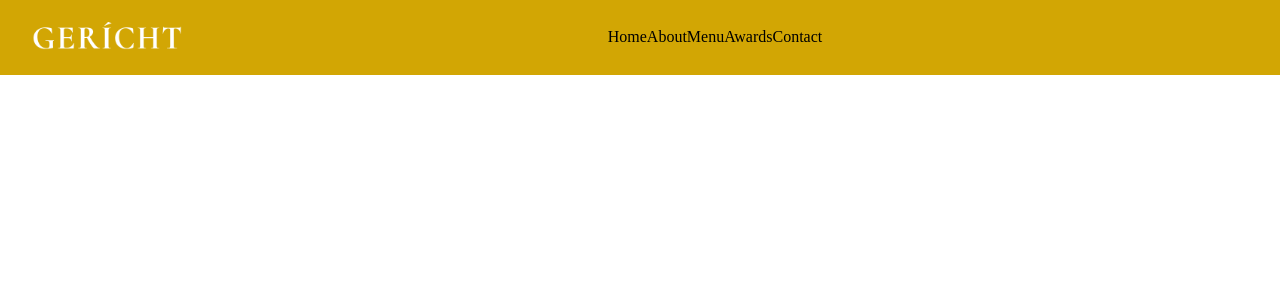
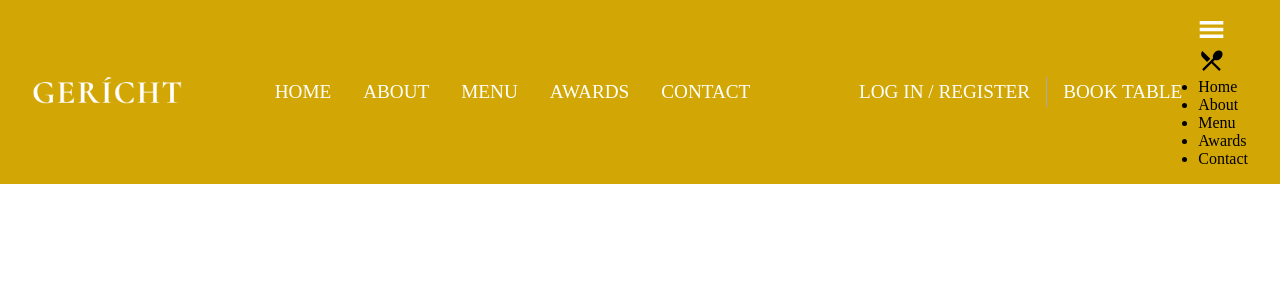
Before and after one commit to sadhna-singh88/SweetNSalty, a React (Create React App) app in the folder sweetnsalty/: page / in a window 1280 px wide. Shown: the top 300 px of the page. Built offline with nearby package versions, Linux system fonts and the light colour scheme; a web font is replaced by a local one.

Commit message:
added link in Navbar component

```diff
--- a/sweetnsalty/src/components/Navbar/Navbar.css
+++ b/sweetnsalty/src/components/Navbar/Navbar.css
@@ -28,3 +28,167 @@
   list-style: none;
 
 }
+
+.app__navbar-links li {
+  margin: 0 1rem;
+  font-size: 1.2rem;
+  font-weight: 500;
+  color: var(--color-white);
+  text-transform: uppercase;
+  cursor: pointer;
+
+}
+.app__navbar-links li :hover {
+  color: var(--color-black);
+
+}
+.app__navbar-login {
+  display: flex;
+  justify-content: flex-end;
+  align-items: center;
+}
+.app__navbar-login a {
+  margin: 0 1rem;
+  text-decoration: none;
+  transition: 0.5s ease;
+  color: var(--color-white);
+  font-size: 1.2rem;
+  font-weight: 500;
+  text-transform: uppercase;
+  cursor: pointer;
+  border-bottom: 1px solid transparent;
+}
+.app__navbar-login a :hover {
+
+  border-bottom: 1px solid var(--color-red
+  );
+}
+
+.app__navbar-login div {
+    width: 1px;
+    height: 30px;
+    background: var(--color-grey);
+}
+/* .app__navbar-smallscreen {
+  /* display: none; */
+  /* display: flex;
+  justify-content: space-between;
+  align-items: center;
+  background: var(--color-golden);
+  padding: 1rem 2rem;
+  position: fixed;
+  top: 0;
+  left: 0;
+  width: 100%;
+  z-index: 10;
+
+} */
+
+/* .app__navbar-smallscreen_overlay { */
+  /* position: fixed;
+  top: 0;
+  left: 0;
+  width: 100%;
+  height: 100vh;
+  background: var(--color-black);
+  transition: .5s ease;
+
+  flex-direction: column;
+  z-index: 5; */
+  /* position: fixed;
+  top: 0;
+  left: 0;
+  width: 100%;
+  height: 100vh;
+  background: var(--color-black);
+  transition: .5s ease;
+  flex-direction: column;
+  z-index: 5;
+  display: flex;
+
+}
+
+.app__navbar-smallscreen_overlay .overlay__close { */
+  /* font-size: 27px;
+  color: var(--color-golden);
+  cursor: pointer;
+
+  position: absolute;
+  top: 20px;
+  right: 20px; */
+  /* font-size: 27px;
+  color: var(--color-golden);
+  cursor: pointer;
+  position: absolute;
+  top: 20px;
+  right: 20px;
+
+}
+
+.app__navbar-smallscreen_links { */
+  /* list-style: none; */
+  /* list-style: none;
+  display: flex;
+  flex-direction: column;
+  justify-content: center;
+  align-items: center;
+  width: 100%;
+  height: 100%;
+  padding: 0;
+  margin: 0;
+  position: absolute;
+  top: 0;
+  left: 0;
+  z-index: 10;
+
+}
+
+.app__navbar-smallscreen_links li { */
+  /* margin: 2rem;
+  cursor: pointer;
+  color: var(--color-golden);
+  font-size: 2rem;
+  text-align: center;
+  font-family: var(--font-base); */
+  /* margin: 2rem;
+  cursor: pointer;
+  color: var(--color-golden);
+  font-size: 2rem;
+  text-align: center;
+  font-family: var(--font-base);
+
+} */
+/*
+.app__navbar-smallscreen_links li:hover {
+  color: var(--color-white);
+}
+
+@media screen and (min-width: 2000px) {
+  .app__navbar-logo img {
+      width: 210px;
+  }
+}
+
+@media screen and (max-width: 1150px) {
+  .app__navbar-links {
+      display: none;
+  }
+
+  .app__navbar-smallscreen {
+      display: flex;
+  }
+}
+
+@media screen and (max-width: 650px) {
+  .app__navbar {
+      padding: 1rem;
+  }
+
+  .app__navbar-login {
+      display: none;
+  }
+
+  .app__navbar-logo img {
+      width: 110px;
+  }
+} */
--- a/sweetnsalty/src/components/Navbar/Navbar.jsx
+++ b/sweetnsalty/src/components/Navbar/Navbar.jsx
@@ -1,6 +1,6 @@
 import React from 'react'
-// import { GiHamburgerMenu } from 'react-icons/gi'
-// import { MdImageSearch, MdOutlineRestaurantMenu } from 'react-icons/md'
+import { GiHamburgerMenu } from 'react-icons/gi'
+import { MdOutlineRestaurantMenu } from 'react-icons/md'
 import images from '../../constants/images'
 import './Navbar.css'
 
@@ -28,6 +28,45 @@ const Navbar = () => {
           <a href="#contact">Contact</a>
         </li>
       </ul>
+      <div className="app__navbar-login">
+        <a href="#login" className="p__opensans">
+          Log In / Register
+        </a>
+
+        <div />
+        <a href="/" className="p__opensans">
+          Book Table
+        </a>
+      </div>
+      <div className="app__navbar-smallscreen">
+        <GiHamburgerMenu color="#fff" fontSize={27} onClick={() => {}} />
+
+        <div className="app__navbar-samllscreen_overlay flex__center slide-bottom">
+          <MdOutlineRestaurantMenu
+            fontSize={27}
+            className="overlay_close"
+            onClick={() => {}}
+          />
+
+          <ul className="app__navbar-samllscreen-links">
+            <li className="p__opensans">
+              <a href="#home">Home</a>
+            </li>
+            <li className="p__opensans">
+              <a href="#about">About</a>
+            </li>
+            <li className="p__opensans">
+              <a href="#menu">Menu</a>
+            </li>
+            <li className="p__opensans">
+              <a href="#awards">Awards</a>
+            </li>
+            <li className="p__opensans">
+              <a href="#contact">Contact</a>
+            </li>
+          </ul>
+        </div>
+      </div>
     </nav>
   )
 }
```
